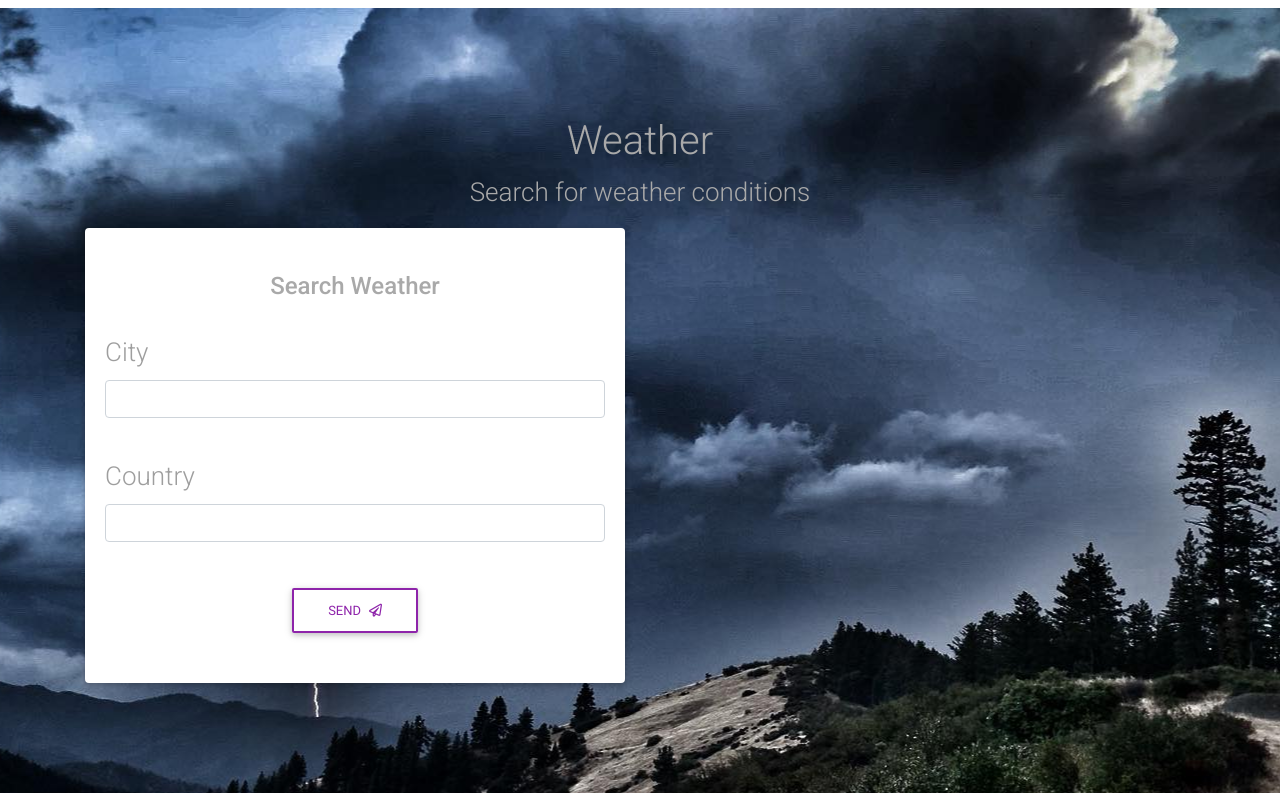
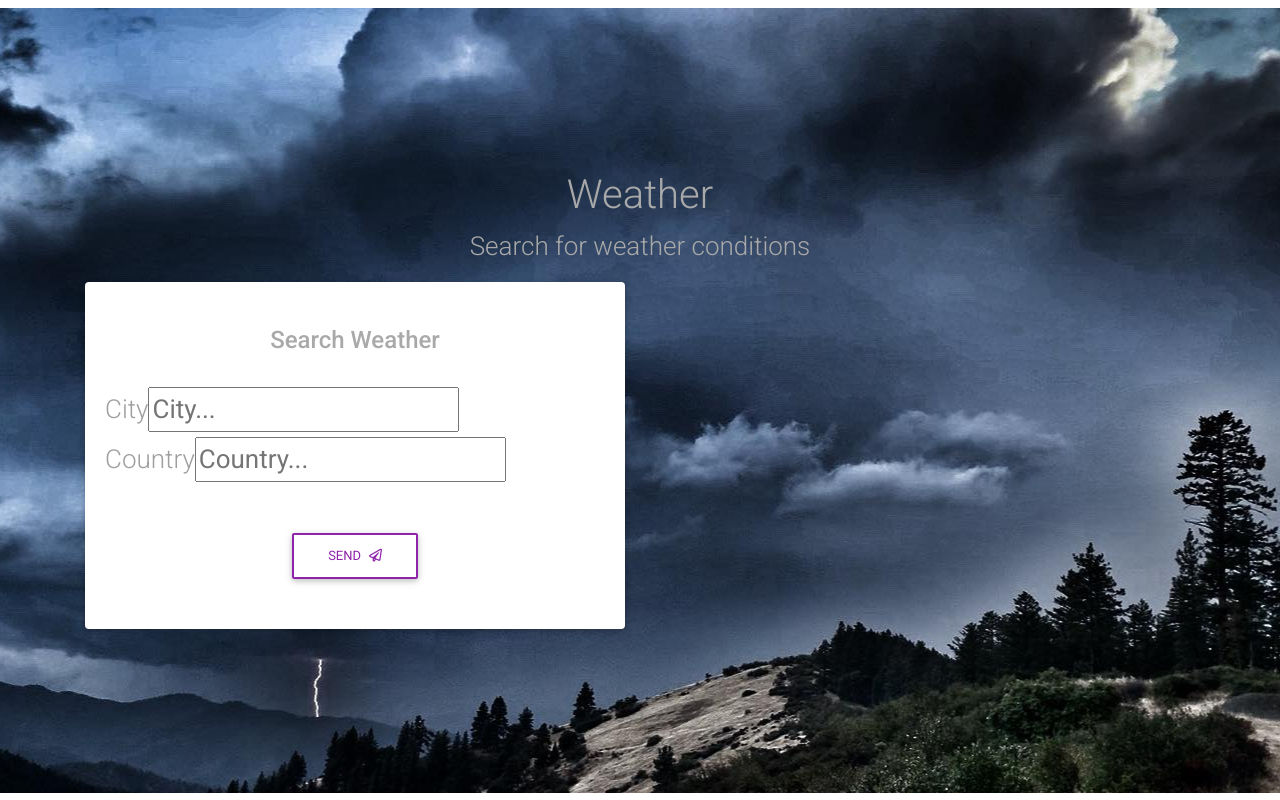
Before and after one commit to TheRiseCollection/Weather, a React (Create React App) app: page / in a window 1280 px wide. Built offline with nearby package versions, Linux system fonts and the light colour scheme.

Commit message:
form input fixed weather data displays

```diff
--- a/src/App.js
+++ b/src/App.js
@@ -17,13 +17,12 @@ class App extends React.Component {
     error: undefined
   }
 
-  //getWeather is a method we'll use to make the api call
   getWeather = async (e) => {
 
     const city = e.target.elements.city.value;
     const country = e.target.elements.country.value;
     e.preventDefault();
-    const api_call = await fetch(`http://api.openweathermap.org/data/2.5/weather?q=${city},${country}&appid=${Api_Key}`);
+    const api_call = await fetch(`http://api.openweathermap.org/data/2.5/weather?q=${city},${country}&appid=${Api_Key}&units=imperial`);
     const response = await api_call.json();
     console.log(response);
     if(city && country){
--- a/src/components /FormComponent.js
+++ b/src/components /FormComponent.js
@@ -3,6 +3,7 @@ import { MDBContainer, MDBRow, MDBCol, MDBBtn, MDBCard, MDBCardBody, MDBIcon } f
 
 class FormPage extends React.Component {
   state = this.props.initialState || {}
+
 render() {
   return (
     <MDBContainer>
@@ -10,38 +11,33 @@ render() {
         <MDBCol md="6">
           <MDBCard>
             <MDBCardBody>
-              <form >
-                <p className="h4 text-center py-4">Search Weather</p>
+
+            <form onSubmit = {this.props.loadWeather}>
+            <p className="h4 text-center py-4">Search Weather</p>
                 <label
-                  htmlFor="defaultFormCardNameEx"
                   className="grey-text font-weight-light"
                 >
                   City
                 </label>
-                <input
-                  type="text"
-                  id="defaultFormCardNameEx"
-                  className="form-control"
-                />
+                <input type="text" name="city" placeholder="City..."/>
                 <br />
                 <label
-                  htmlFor="defaultFormCardEmailEx"
                   className="grey-text font-weight-light"
                 >
                   Country
                 </label>
-                <input
-                  type="text"
-                  id="defaultFormCardEmailEx"
-                  className="form-control"
-                />
-                <div className="text-center py-4 mt-3">
-                  <MDBBtn className="btn btn-outline-purple" type="submit" onSubmit={this.props.loadWeather}>
+                <input type="text" name="country" placeholder="Country..."/>
+
+      <div className="text-center py-4 mt-3">
+                  <MDBBtn className="btn btn-outline-purple" type="submit" >
                     Send
                     <MDBIcon far icon="paper-plane" className="ml-2" />
                   </MDBBtn>
                 </div>
-              </form>
+  </form>
+
+
+
             </MDBCardBody>
           </MDBCard>
         </MDBCol>
```
